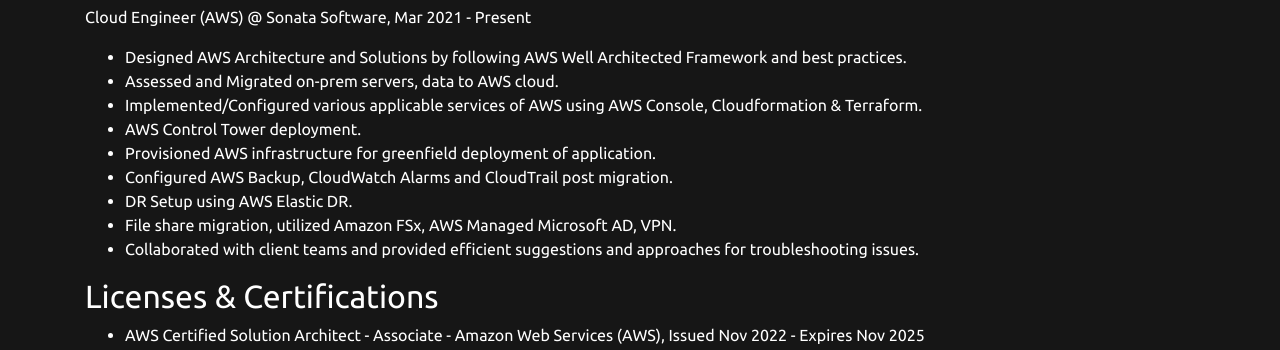
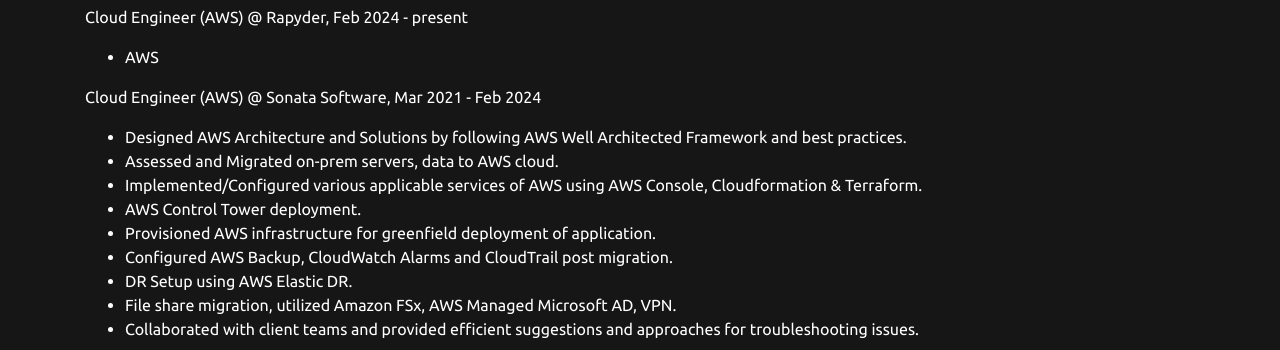
Before and after one commit to ROHITHNAIDU/rohith, a plain HTML site: page index.html in a window 1280 px wide. Shown: the part 448-798 px from the top of the page. Drawn offline with Linux system fonts and the light colour scheme.

Commit message:
Update index.html

```diff
--- a/index.html
+++ b/index.html
@@ -59,7 +59,11 @@
         <li>DevOps</li>
       </ul>
       <h2>Experience</h2>
-      <p>Cloud Engineer (AWS) @ Sonata Software, Mar 2021 - Present</p>
+      <p>Cloud Engineer (AWS) @ Rapyder, Feb 2024 - present</p>
+      <ul>
+         <li>AWS</li>
+      </ul>
+      <p>Cloud Engineer (AWS) @ Sonata Software, Mar 2021 - Feb 2024</p>
       <ul>
          <li>Designed AWS Architecture and Solutions by following AWS Well Architected Framework and best practices.</li>
          <li>Assessed and Migrated on-prem servers, data to AWS cloud.</li>
```
